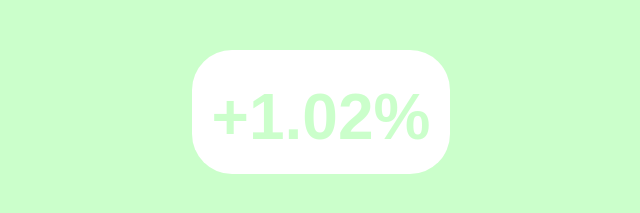
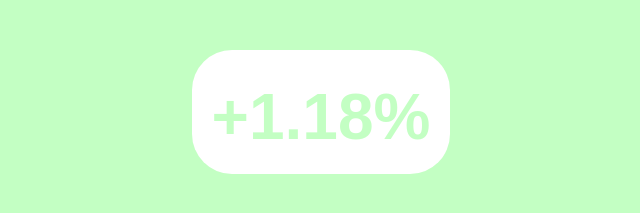
Before and after one commit to brycedorn/market-vibe, a plain HTML site: page index.html in a window 1280 px wide. Shown: the part 401-614 px from the top of the page, 319-959 px from the left. Drawn offline with Linux system fonts and the light colour scheme.

Commit message:
Deploying to gh-pages from  @ 5fb5195ecb50fae0e42ed5a79d78eec31ddffd7c 🚀

```diff
--- a/index.html
+++ b/index.html
@@ -1 +1 @@
-<!DOCTYPE html><html><head><title>Market is 🙂 today.</title><meta charset="utf-8"><link rel="preconnect" href="https://finnhub.io"></head><body style="margin:0"><div style="width:100%;height:100vh;display:flex;flex-direction:column;align-items:center;justify-content:center;background-color:rgba(0,255,0,.204);font-family:sans-serif"><h1 style="font-size:12em;cursor:default;margin:0">🙂</h1><h2 style="border-radius:40px;background:#fff;cursor:default;padding:30px 20px 20px;color:rgba(0,255,0,.204);font-size:4em">+1.02%</h2></div> </body></html>
+<!DOCTYPE html><html><head><title>Market is 🙂 today.</title><meta charset="utf-8"><link rel="preconnect" href="https://finnhub.io"></head><body style="margin:0"><div style="width:100%;height:100vh;display:flex;flex-direction:column;align-items:center;justify-content:center;background-color:rgba(0,255,0,.235);font-family:sans-serif"><h1 style="font-size:12em;cursor:default;margin:0">🙂</h1><h2 style="border-radius:40px;background:#fff;cursor:default;padding:30px 20px 20px;color:rgba(0,255,0,.235);font-size:4em">+1.18%</h2></div> </body></html>
```
